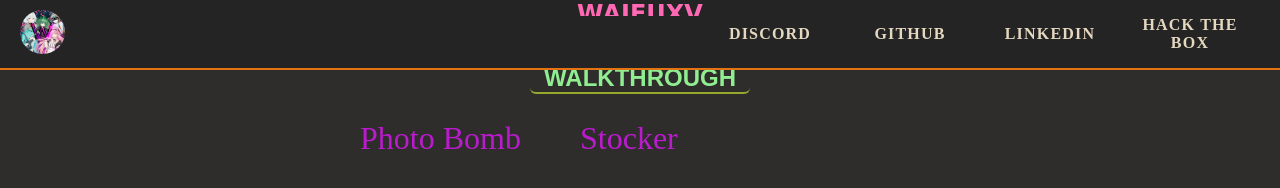
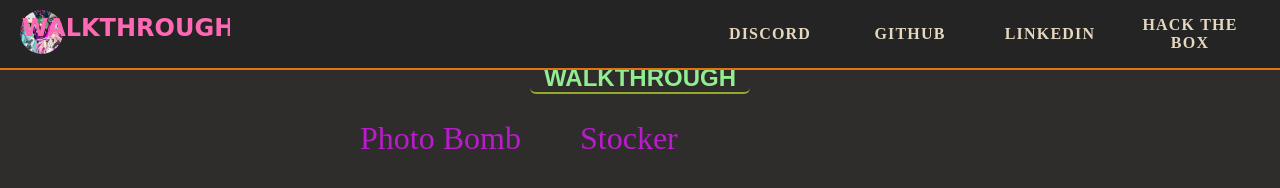
Before and after one commit to WaifuXv/waifuxv.github.io, a plain HTML site: page index.html in a window 1280 px wide. Drawn offline with Linux system fonts and the light colour scheme; a web font is replaced by a local one.

Commit message:
Add files via upload

```diff
--- a/CSS/Index.css
+++ b/CSS/Index.css
@@ -27,7 +27,7 @@ body{
 .name {
   position: static;
   top: 50%;
-  left: 25%;
+  left: 10%;
   transform: translate(-75%, -50%);
   font-family: cursive;
   color: hotpink;
@@ -231,15 +231,16 @@ h1, h2, h3, h4, h5, h6 {
     }
     .name {
       position: absolute;
-      top: 30%;
-      left: 50%;
+      top: 50%;
+      left: 10%;
       transform: translate(-50%, -70%);
       font-family: cursive;
       color: hotpink;
   }
     nav ul {
       position: initial;
-      clip-path: none; }
+      clip-path: none;
+      margin-left: 3%; }
       nav ul .opciones {
         flex-direction: row;
         justify-content: flex-end; }
@@ -346,8 +347,8 @@ h1, h2, h3, h4, h5, h6 {
   @media screen and (min-width: 768px) {
     .name {
       position: absolute;
-      top: 30%;
-      left: 50%;
+      top: 50%;
+      left: 10%;
       transform: translate(-50%, -70%);
       font-family: cursive;
       color: hotpink;
--- a/JS/index.js
+++ b/JS/index.js
@@ -48,7 +48,7 @@ function customphotobomb() {
     confirmButton.onclick = function() {
         container.remove();
         overlay.remove();
-        window.open('/PDF/walkthrough-photobomb.pdf', '_blank');
+        window.open('https://waifuxv.github.io/PDF/walkthrough-photobomb.pdf', '_blank');
         return true;
     };
 
@@ -125,7 +125,7 @@ function customphotobomb() {
     confirmButton.onclick = function() {
         container.remove();
         overlay.remove();
-        window.open('/PDF/walkthrough-stocker.pdf', '_blank');
+        window.open('https://waifuxv.github.io/PDF/walkthrough-stocker.pdf', '_blank');
         return true;
     };
 
--- a/index.html
+++ b/index.html
@@ -26,7 +26,7 @@
                 <img class="logo-title" src="IMG/Perfil.jpg" alt="Logo">
 
             </div>
-            <h1 class="name">WaifuXv</h1>
+            <h1 class="name">Walkthrough</h1>
             <ul id="options">
                 <div class="opciones">
                     <li>
@@ -57,8 +57,8 @@
             <div class="container">
             <h2 class="tema-1">Walkthrough</h2>
             <div class="tier-0">
-                <a href="PDF/walkthrough-photobomb.pdf" onclick="return customphotobomb(); changeStyleOnHoverClick();" class="D-None move-1">Photo Bomb</a>
-                <a href="PDF/walkthrough-stocker.pdf" onclick="return customstocker(); changeStyleOnHoverClick();" class="D-None move-2">Stocker</a>
+                <a href="https://waifuxv.github.io/PDF/walkthrough-photobomb.pdf" onclick="return customphotobomb(); changeStyleOnHoverClick();" class="D-None move-1">Photo Bomb</a>
+                <a href="https://waifuxv.github.io/PDF/walkthrough-stocker.pdf" onclick="return customstocker(); changeStyleOnHoverClick();" class="D-None move-2">Stocker</a>
            </div>
         </main>
         <!-- MAIN -->
```
